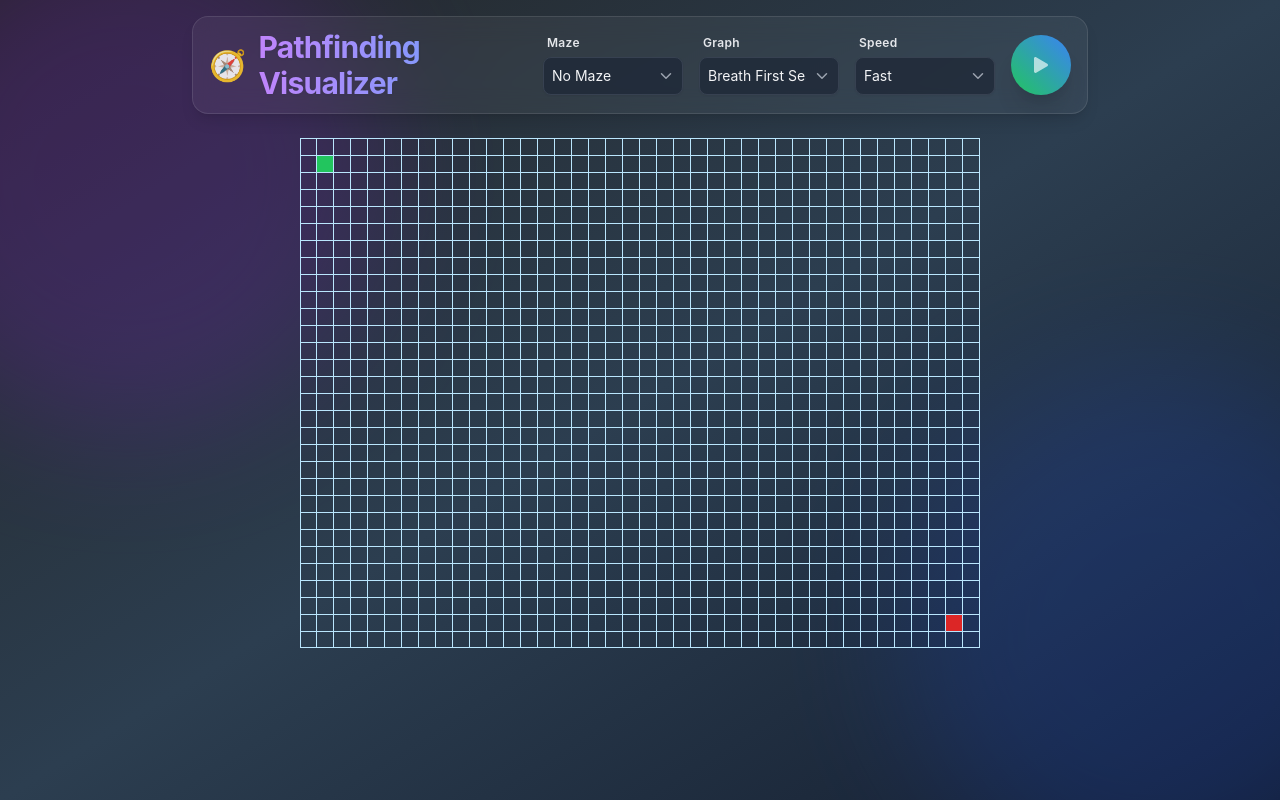
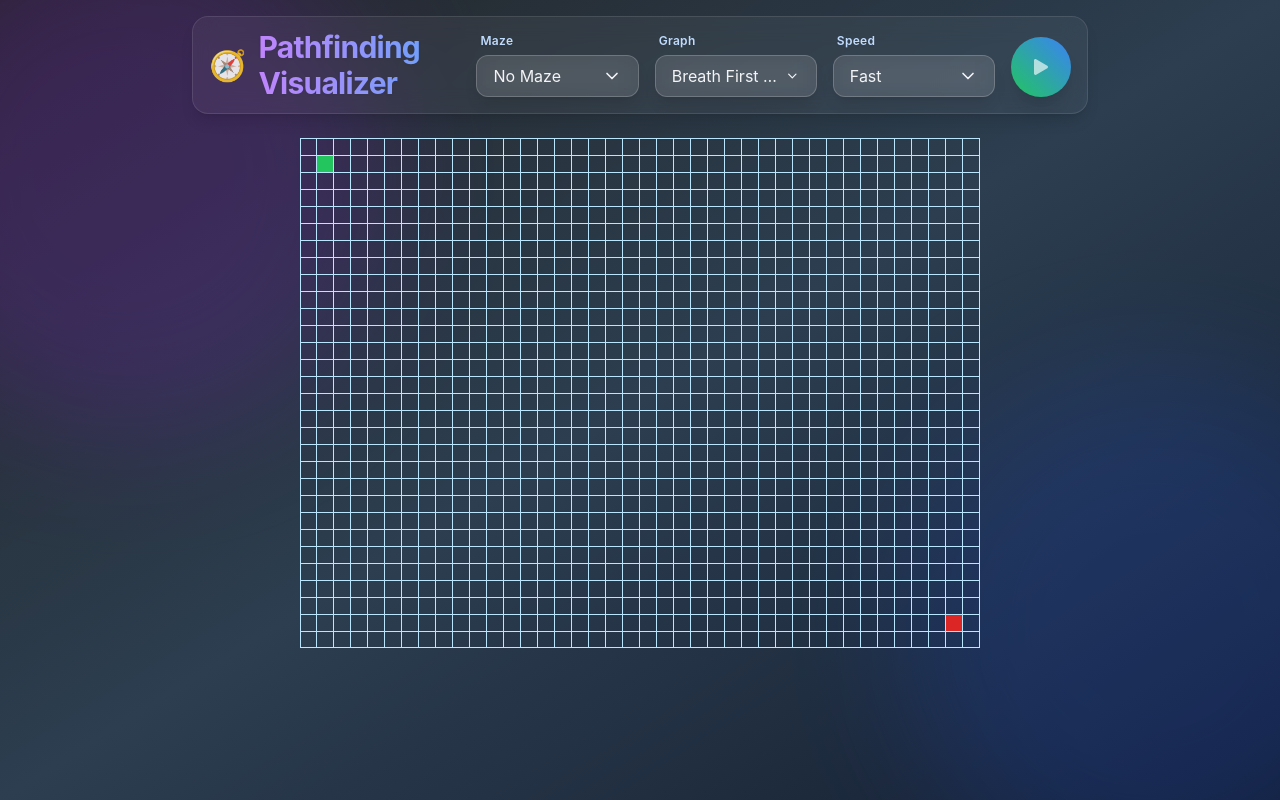
Before and after one commit to Froxzen/pathfinder-visualiser, a React (Vite) app: page / in a window 1280 px wide. Built offline with nearby package versions, Linux system fonts and the light colour scheme.

Commit message:
Added glassy effect to the dropdown objects

```diff
--- a/src/components/Select.tsx
+++ b/src/components/Select.tsx
@@ -1,4 +1,4 @@
-import { ChangeEvent } from "react";
+import { useState, useRef, useEffect } from "react";
 import { FiChevronDown } from "react-icons/fi";
 
 export function Select({
@@ -10,40 +10,102 @@ export function Select({
 }: {
 	value: string | number;
 	label: string;
-	onChange: (value: ChangeEvent<HTMLSelectElement>) => void;
+	onChange: (e: any) => void;
 	options: { value: string | number; name: string }[];
 	isDisabled?: boolean;
 }) {
+	const [open, setOpen] = useState(false);
+	const buttonRef = useRef<HTMLButtonElement>(null);
+	const menuRef = useRef<HTMLDivElement>(null);
+
+	// Close dropdown on outside click
+	useEffect(() => {
+		function handleClick(e: MouseEvent) {
+			if (
+				menuRef.current &&
+				!menuRef.current.contains(e.target as Node) &&
+				buttonRef.current &&
+				!buttonRef.current.contains(e.target as Node)
+			) {
+				setOpen(false);
+			}
+		}
+		if (open) document.addEventListener("mousedown", handleClick);
+		return () => document.removeEventListener("mousedown", handleClick);
+	}, [open]);
+
+	// Keyboard accessibility
+	function handleKeyDown(e: React.KeyboardEvent) {
+		if (e.key === "Escape") setOpen(false);
+	}
+
+	const selected = options.find((o) => o.value === value);
+
 	return (
-		<div className="flex flex-col items-start gap-1 min-w-[140px]">
-			<label
-				className="text-xs font-semibold text-gray-200 ml-1 mb-0.5 tracking-wide"
-				htmlFor={label}
-			>
+		<div className="flex flex-col min-w-[140px] w-full gap-1 relative">
+			<label className="text-xs font-semibold text-blue-200 ml-1 mb-0.5 tracking-wide drop-shadow-sm">
 				{label}
 			</label>
-			<div className="relative w-full">
-				<select
-					disabled={isDisabled}
-					className="appearance-none w-full bg-gray-800/80 border border-gray-700 rounded-lg cursor-pointer hover:bg-gray-700 focus:bg-gray-700 focus:border-blue-500 focus:ring-2 focus:ring-blue-400/40 transition p-2 pr-8 text-sm text-gray-100 disabled:opacity-50 disabled:cursor-not-allowed shadow-sm"
-					id={label}
-					value={value}
-					onChange={onChange}
+			<button
+				ref={buttonRef}
+				type="button"
+				disabled={isDisabled}
+				className={`flex items-center justify-between w-full bg-white/10 backdrop-blur-md border border-white/20 rounded-xl px-4 py-2 text-base text-gray-100 shadow-lg focus:outline-none focus:ring-2 focus:ring-blue-400/60 focus:border-blue-400 transition disabled:opacity-50 disabled:cursor-not-allowed hover:bg-white/20 ${
+					open ? "ring-2 ring-blue-400/60 border-blue-400" : ""
+				}`}
+				onClick={() => setOpen((v) => !v)}
+				onKeyDown={handleKeyDown}
+				aria-haspopup="listbox"
+				aria-expanded={open}
+				aria-label={label}
+			>
+				<span className="truncate text-left">
+					{selected ? selected.name : "Select..."}
+				</span>
+				<FiChevronDown
+					className={`ml-2 text-xl transition-transform ${
+						open ? "rotate-180" : ""
+					}`}
+				/>
+			</button>
+			{open && !isDisabled && (
+				<div
+					ref={menuRef}
+					tabIndex={-1}
+					className="absolute z-50 mt-2 w-full rounded-xl bg-white/20 backdrop-blur-2xl shadow-2xl border border-white/30 py-1 animate-fadeIn"
+					role="listbox"
+					onKeyDown={handleKeyDown}
 				>
 					{options.map((option) => (
-						<option
+						<button
 							key={option.value}
-							value={option.value}
-							className="bg-gray-900 text-gray-100"
+							type="button"
+							className={`w-full text-left px-4 py-1 text-base rounded-lg transition font-medium ${
+								value === option.value
+									? "bg-blue-400/30 text-blue-100"
+									: "hover:bg-white/30 text-gray-100"
+							}`}
+							onClick={(e) => {
+								onChange({ target: { value: option.value } });
+								setOpen(false);
+							}}
+							role="option"
+							aria-selected={value === option.value}
 						>
 							{option.name}
-						</option>
+						</button>
 					))}
-				</select>
-				<span className="pointer-events-none absolute right-2 top-1/2 -translate-y-1/2 text-gray-400 text-lg">
-					<FiChevronDown />
-				</span>
-			</div>
+				</div>
+			)}
+			<style>{`
+				.animate-fadeIn {
+					animation: fadeInDropdown 0.18s cubic-bezier(.4,0,.2,1);
+				}
+				@keyframes fadeInDropdown {
+					from { opacity: 0; transform: translateY(-8px) scale(0.98); }
+					to { opacity: 1; transform: none; }
+				}
+			`}</style>
 		</div>
 	);
 }
```
